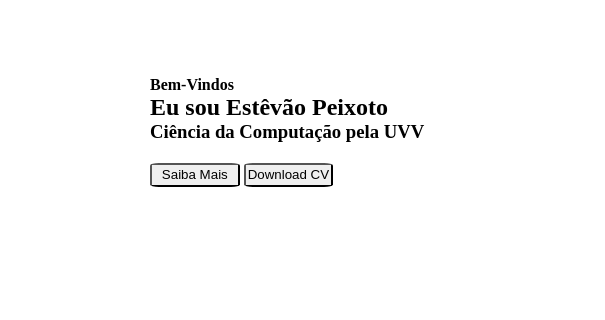
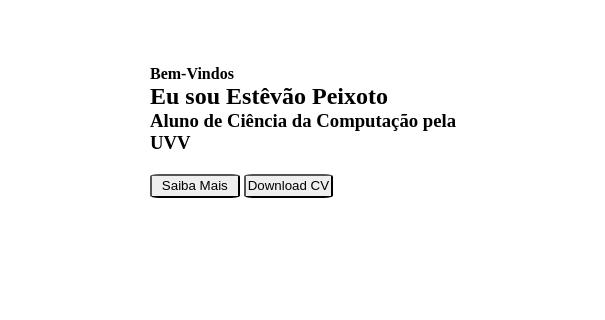
Before and after one commit to EstevaoPeixoto/portfolio, a plain HTML site: page Index.html in a window 1280 px wide. Shown: the part 269-589 px from the top of the page, 0-605 px from the left. Drawn offline with Linux system fonts and the light colour scheme.

Commit message:
Update Index.html

```diff
--- a/Index.html
+++ b/Index.html
@@ -37,7 +37,7 @@
         <section id="dados">
             <h4>Bem-Vindos</h4>
             <h1>Eu sou Estêvão Peixoto</h1>
-            <h3>Ciência da Computação pela UVV</h3>
+            <h3>Aluno de Ciência da Computação pela UVV</h3>
             <section id="botoes">
                 <button>Saiba Mais</button>
                 <button>Download CV</button>
```
